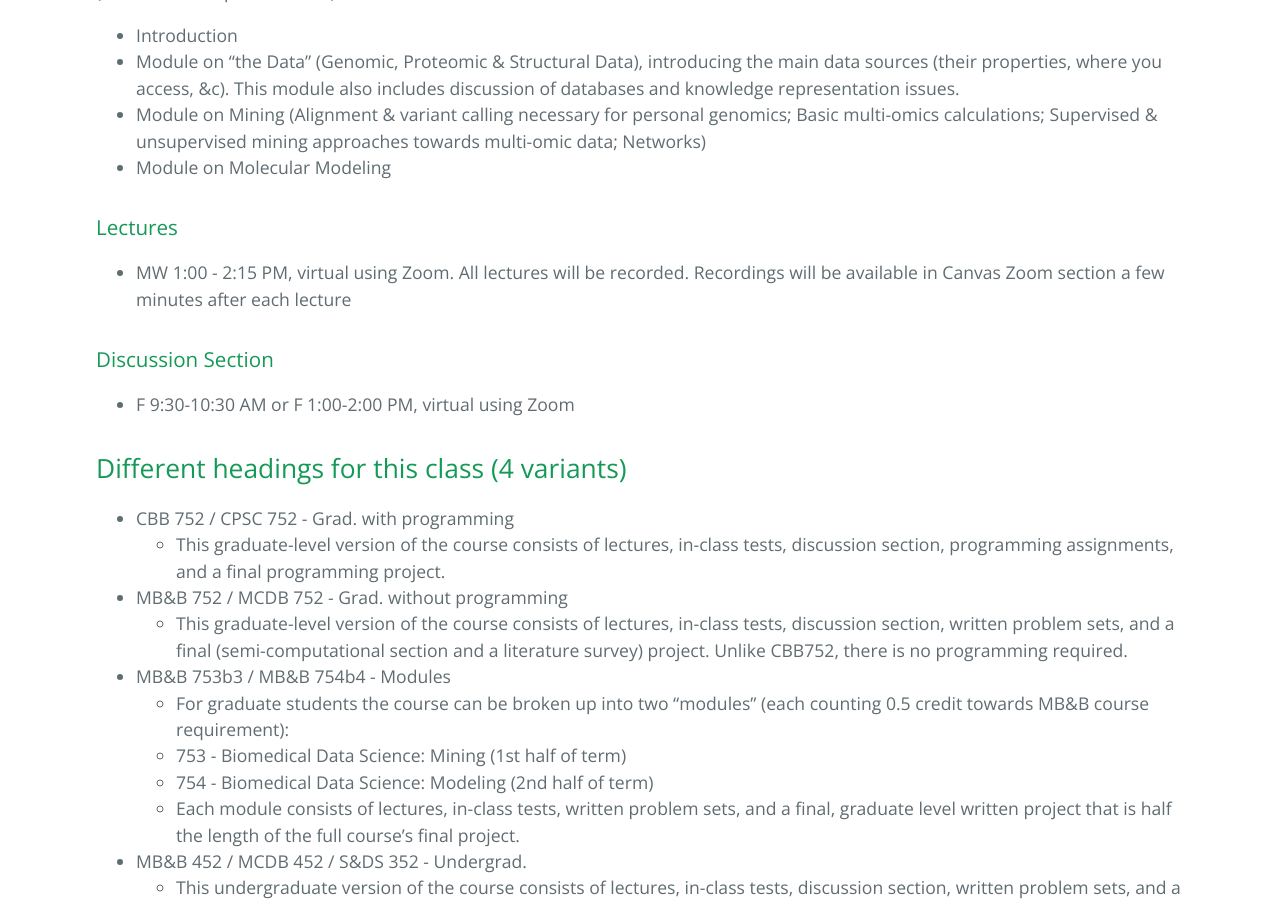
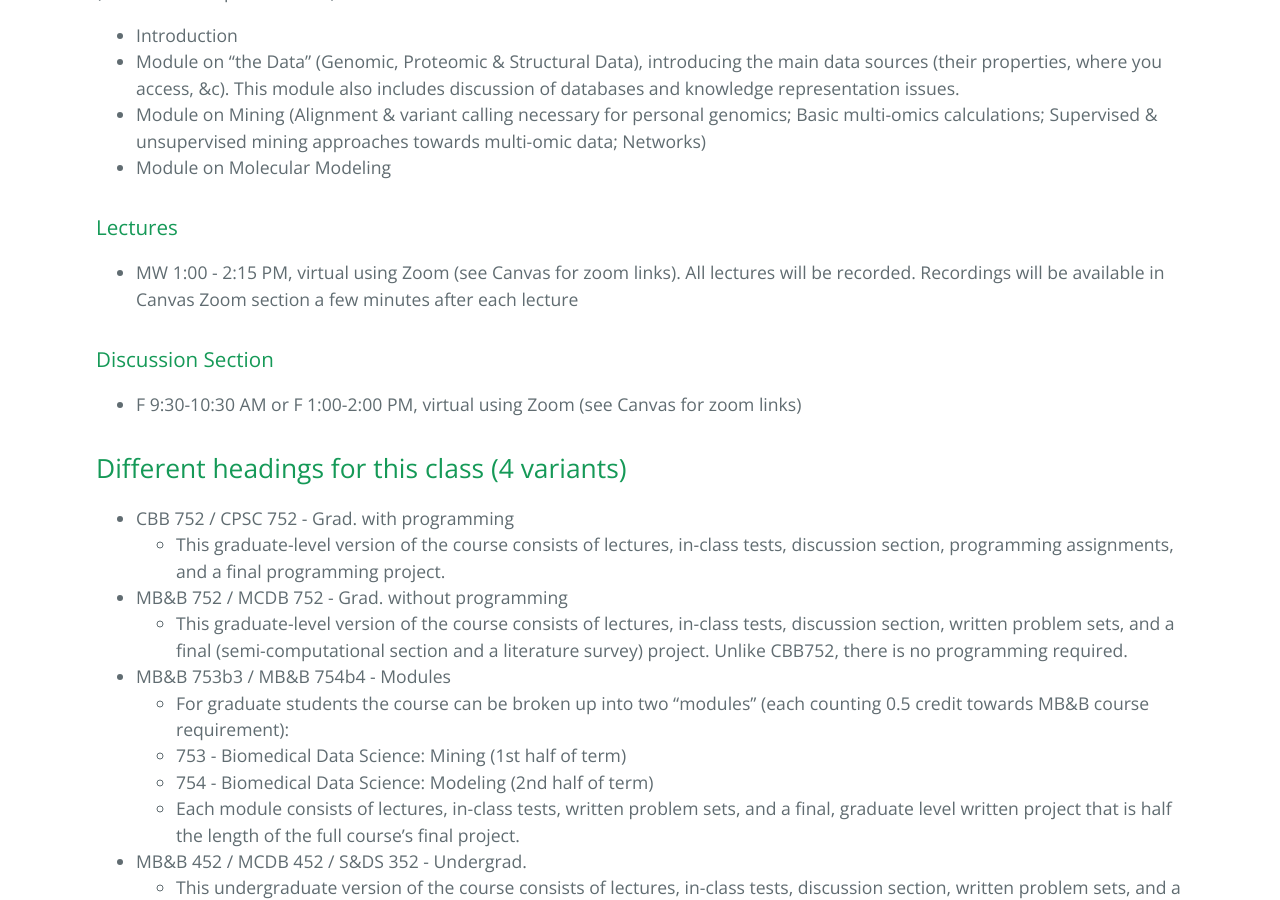
Before and after one commit to susannaliu0705/cbb752-zimmerone-projects, a Jekyll site: the page built from index.md, in a window 1280 px wide and 900 px high, scrolled down 940 px. Built offline with Jekyll 4.4.1, drawn with Linux system fonts in a browser that asks for light colours; our own code applies the rules of GitHub Pages for plain Markdown files.

Commit message:
Update index.md

```diff
--- a/index.md
+++ b/index.md
@@ -15,11 +15,11 @@
 
 ### Lectures
 
-- MW 1:00 - 2:15 PM, virtual using Zoom. All lectures will be recorded. Recordings will be available in Canvas Zoom section a few minutes after each lecture
+- MW 1:00 - 2:15 PM, virtual using Zoom (see Canvas for zoom links). All lectures will be recorded. Recordings will be available in Canvas Zoom section a few minutes after each lecture
 
 ### Discussion Section
 
-- F 9:30-10:30 AM or F 1:00-2:00 PM, virtual using Zoom
+- F 9:30-10:30 AM or F 1:00-2:00 PM, virtual using Zoom (see Canvas for zoom links)
 
 ## Different headings for this class (4 variants)
 
```
